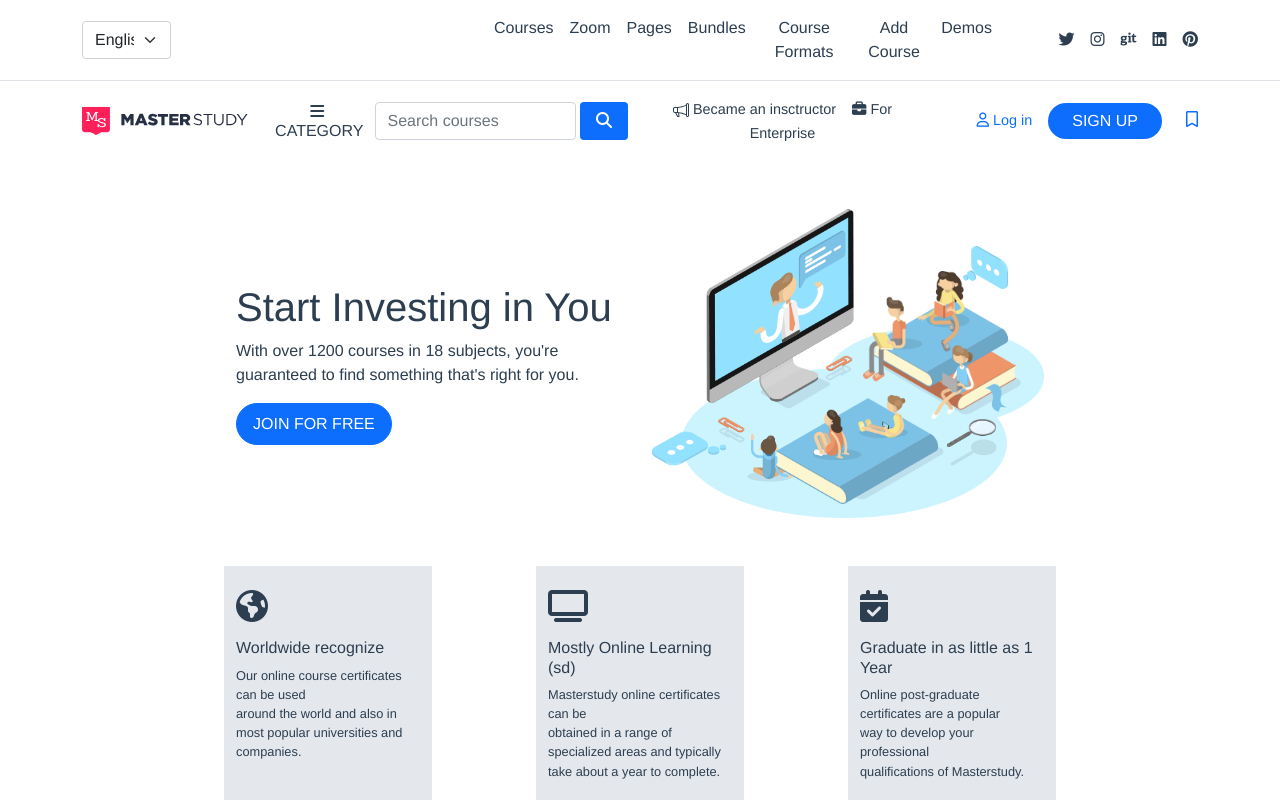
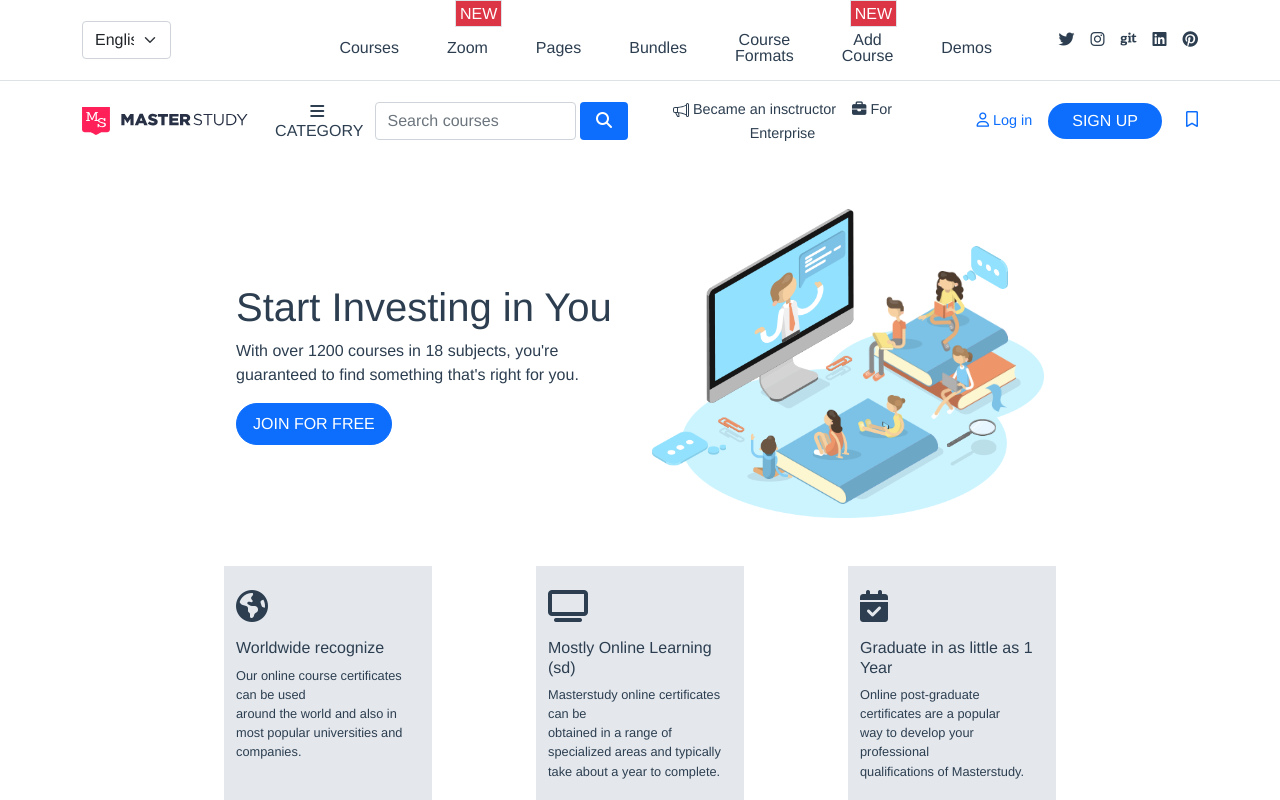
Before and after one commit to ValentinoDeStefano98/proj-html-vuejs, a Vue app: page / in a window 1280 px wide. Shown: the top 800 px of the page. Built offline with nearby package versions, Linux system fonts and the light colour scheme.

Commit message:
Header array added

```diff
--- a/src/components/Header/HeaderTopComp.vue
+++ b/src/components/Header/HeaderTopComp.vue
@@ -20,15 +20,10 @@
             </fieldset>
           </form>
         </div>
-        <div class="col-6 d-flex align-items-center justify-content-end">
-          <ul class="d-flex menu-list m-0">
-            <li class="me-3">Courses</li>
-            <li class="me-3">Zoom</li>
-            <li class="me-3">Pages</li>
-            <li class="me-3">Bundles</li>
-            <li class="me-3">Course Formats</li>
-            <li class="me-3">Add Course</li>
-            <li class="me-3">Demos</li>
+        <div class="col-6 d-flex align-items-center justify-content-end listContainer">
+          <ul class="d-flex menu-list mt-3 m-0" v-for="(elem, index) in arrayHeaderTop" :key="index">
+            <div class="newContainer" v-if="elem.new == true"><span class="text-uppercase border p-1 m-2 bg-danger text-white">new</span></div>
+            <li class="me-3 lh-1"> {{ elem.name }} </li>
           </ul>
         </div>
         <div class="col-2 text-end">
@@ -47,7 +42,46 @@
 <script>
 export default {
   name: 'HeaderTopComp',
-
+  data() {
+    return {
+      arrayHeaderTop: [{
+            "name": "Courses",
+            "link": "#",
+            "new": false
+        },
+        {
+            "name": "Zoom",
+            "link": "#",
+            "new": true
+        },
+        {
+            "name": "Pages",
+            "link": "#",
+            "new": false
+        },
+        {
+            "name": "Bundles",
+            "link": "#",
+            "new": false
+        },
+        {
+            "name": "Course Formats",
+            "link": "#",
+            "new": false
+        },
+        {
+            "name": "Add Course",
+            "link": "#",
+            "new": true
+        },
+        {
+            "name": "Demos",
+            "link": "#",
+            "new": false
+        },
+        ],
+    }
+  }
 }
 </script>
 
@@ -60,4 +94,13 @@ export default {
   width: 90%;
   margin: 0 auto;
 }
+
+.listContainer{
+  position: relative;
+}
+
+.newContainer{
+  position: absolute;
+  top: -30%;
+}
 </style>
```
